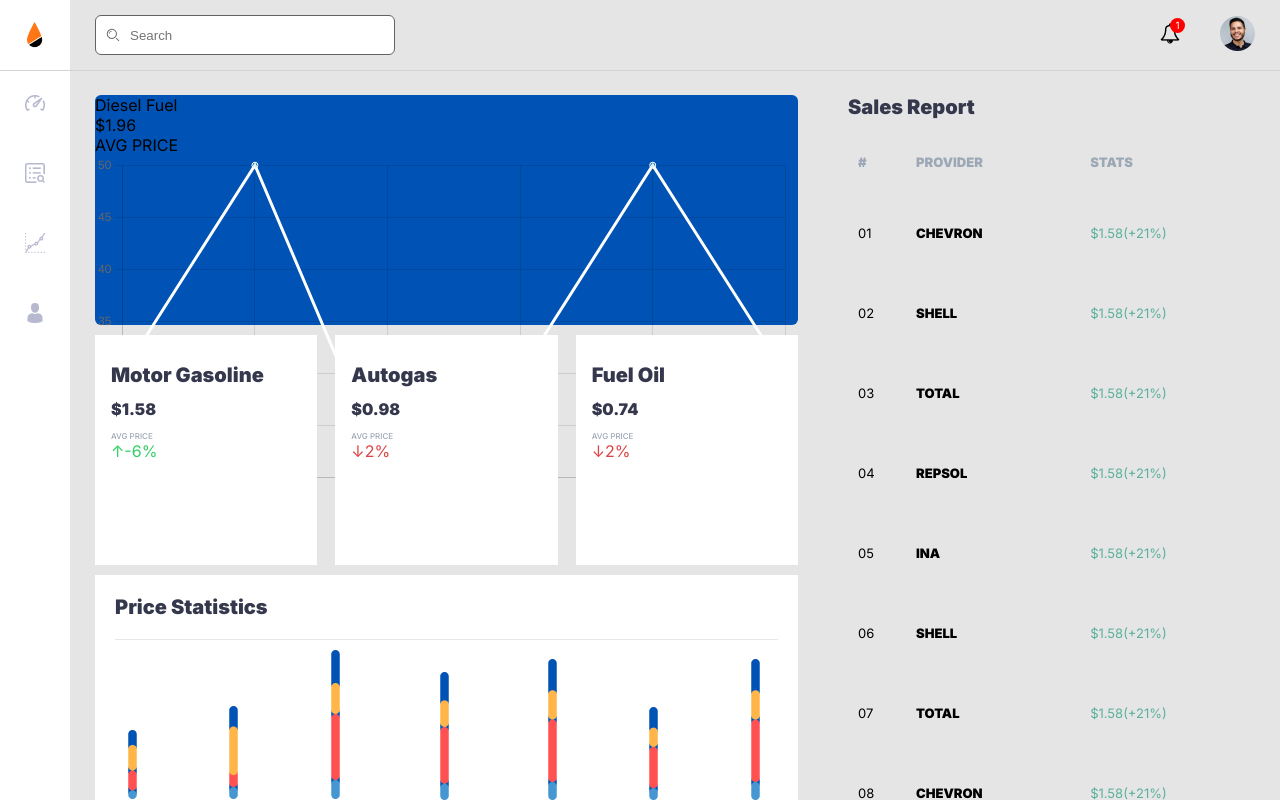
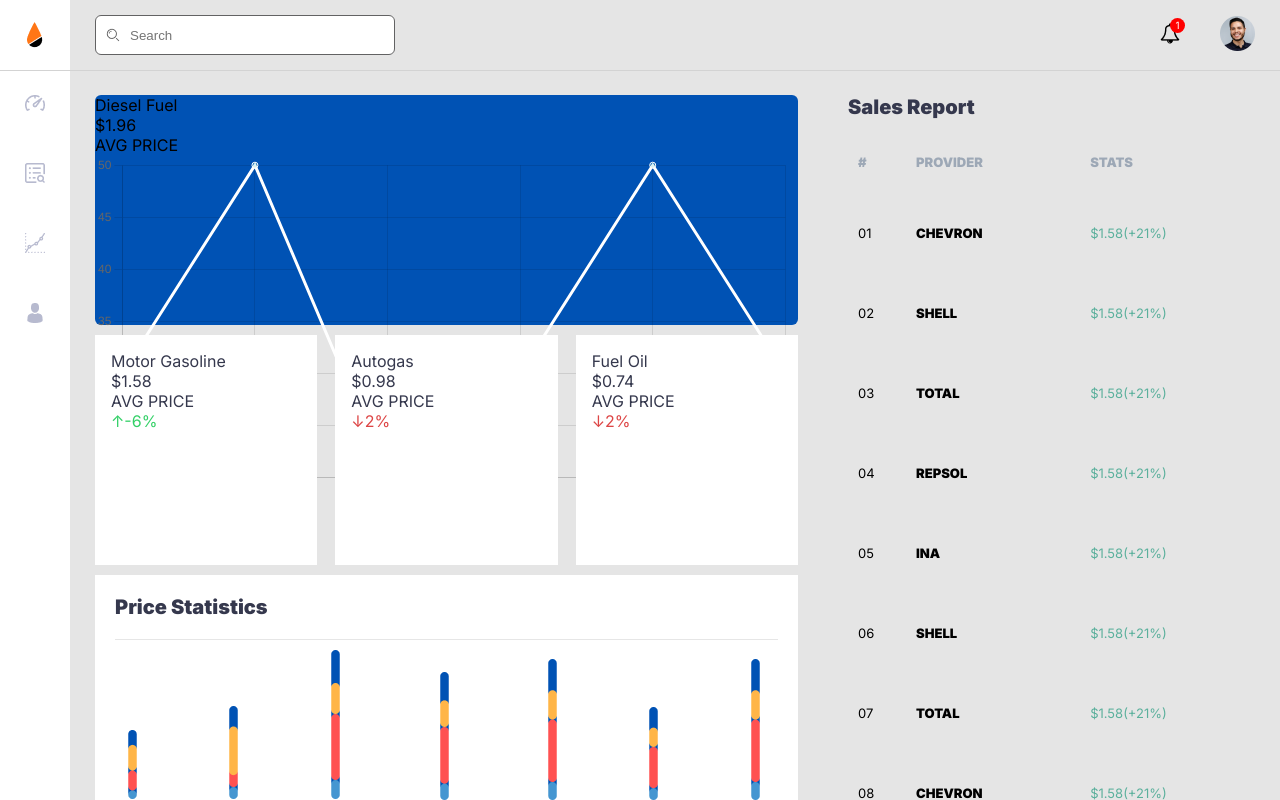
Before and after one commit to Kristina456/Oil-company-dashboard, a React (Create React App) app: page / in a window 1280 px wide. Built offline with nearby package versions, Linux system fonts and the light colour scheme.

Commit message:
card-avg modifications

```diff
--- a/src/components/card-avg/CardAvg.css
+++ b/src/components/card-avg/CardAvg.css
@@ -23,22 +23,28 @@
   color: #35384d;
 }
 
-.cardAvg__title {
+.card__item__title {
   font-size: 20px;
   font-weight: bold;
   margin: 12px 0;
+  color: #35384d;
 }
 
-.cardAvg__dolar-price {
+.card__item__dolar-price {
   color: #35384d;
   size: 25px;
   font-weight: 900;
   margin: 12px 0;
 }
 
-.cardAvg__avg-price {
+.card__item__price {
   font-size: 8px;
   font-weight: 500;
   color: #9da8b6;
+  margin: 5px 0;
+}
+
+.card__item__price-percentage {
+  size: 16px;
 }
 /*# sourceMappingURL=CardAvg.css.map */
--- a/src/components/card-avg/CardAvg.scss
+++ b/src/components/card-avg/CardAvg.scss
@@ -9,31 +9,32 @@
 .card {
     width: calc(100% /3 - 12px);
     min-width: 150px;
-}
-
-.card__item {
+    &__item {
         background-color: #ffffff;
         height: 230px;
         padding: 16px;
         margin: 0px 0 10px 0px;
         color: $first-color;
-}
-
-.cardAvg__title {
+        &__title {
             font-size: 20px;
             font-weight: bold;
             margin: 12px 0;
+            color: $first-color;
         }
-
-.cardAvg__dolar-price {
+        &__dolar-price {
             color: $first-color;
             size: 25px;
             font-weight: 900;
             margin: 12px 0;
         }
-
-.cardAvg__avg-price {
+        &__price {
             font-size: 8px;
             font-weight: 500;
             color: $secondary-color;
+            margin: 5px 0;
         }
+        &__price-percentage {
+            size: 16px;
+        }
+    }
+}
--- a/src/components/card-avg/CardAvg.tsx
+++ b/src/components/card-avg/CardAvg.tsx
@@ -22,10 +22,10 @@
                     return (
                         <div className="card">
                             <div className="card__item">
-                                <div className="cardAvg__title" >{avgData.title}</div>
-                                <div className="cardAvg__dolar-price">${avgData.price}</div>
-                                <div className="cardAvg__avg-price">AVG PRICE</div>
-                                <div className="cardAvg__price-percentage__item">
+                                <div className="card__title" >{avgData.title}</div>
+                                <div className="card__dolar-price">${avgData.price}</div>
+                                <div className="card__price">AVG PRICE</div>
+                                <div className="card__price-percentage">
                                     <span>{avgData.averagePrice > 0 ?
                                         <div style={{ color: "rgba(221, 69, 69, 1)" }}>
                                             <span>&#8595;</span>
```
Also changed, not shown: 1 other file (tests, documents, lock files or other folders). Lines whose indentation alone changed are shown as unchanged.
